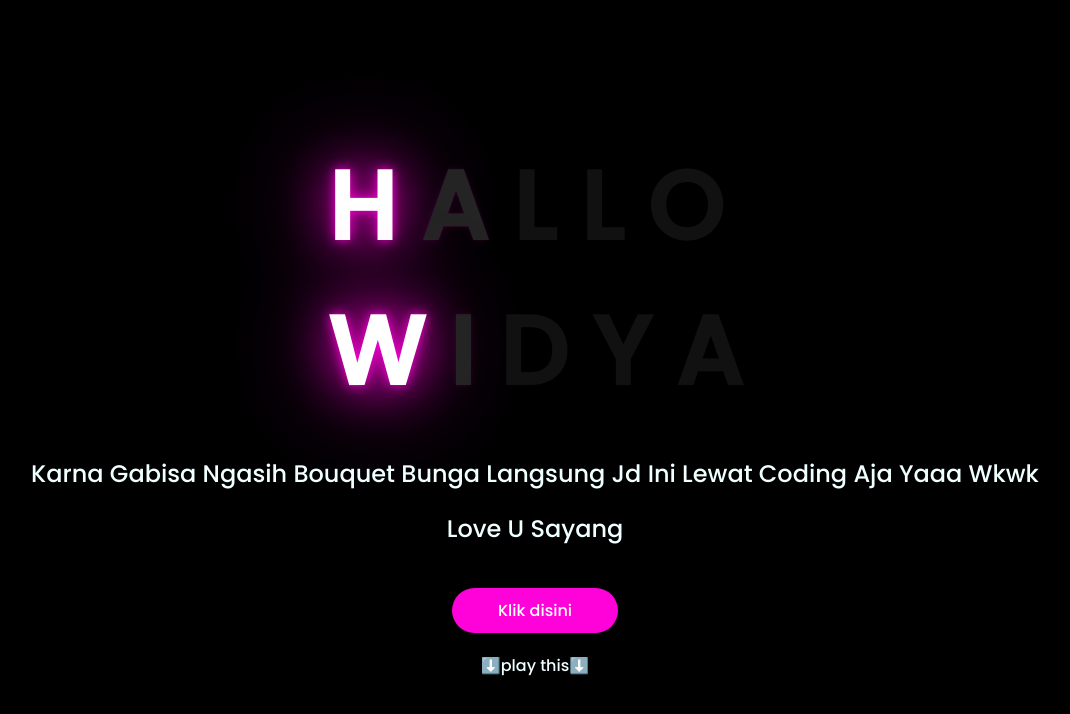
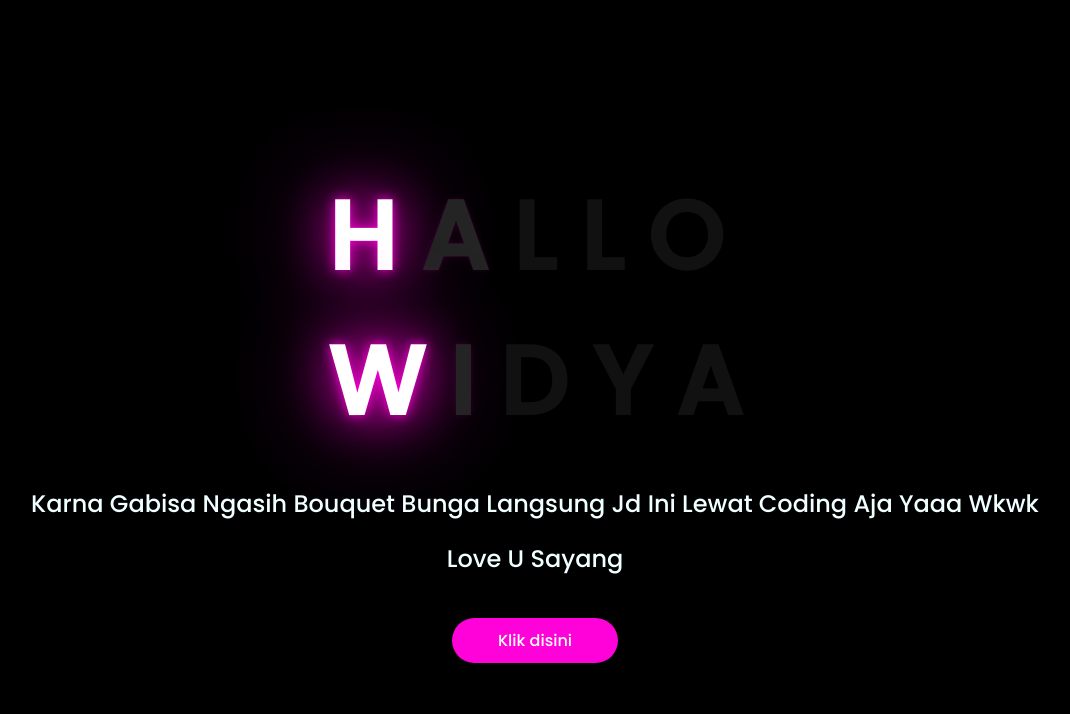
Before and after one commit to Rifqin-11/Flowers, a plain HTML site: page index.html in a window 1280 px wide. Shown: the whole page, without its empty margins (113-1183 px from the left). Drawn offline with Linux system fonts and the light colour scheme.

Commit message:
Update index.html

```diff
--- a/index.html
+++ b/index.html
@@ -36,10 +36,6 @@
         <a href="flower.html">Klik disini</a>
     </div>
 
-    <div class="music">
-        <span>⬇️play this⬇️</span>
-    </div>
-
     <!-- <embed src="" loop="true" autostart="true" width="2" height="2">
         <audio controls="controls" controls preload="auto" autoplay="auto" loop mutet playsinline>
             <source src="Y2meta.app - HIVI! - Satu-Satunya (Official Lyric Video) (128 kbps)_2.mp3">
```
